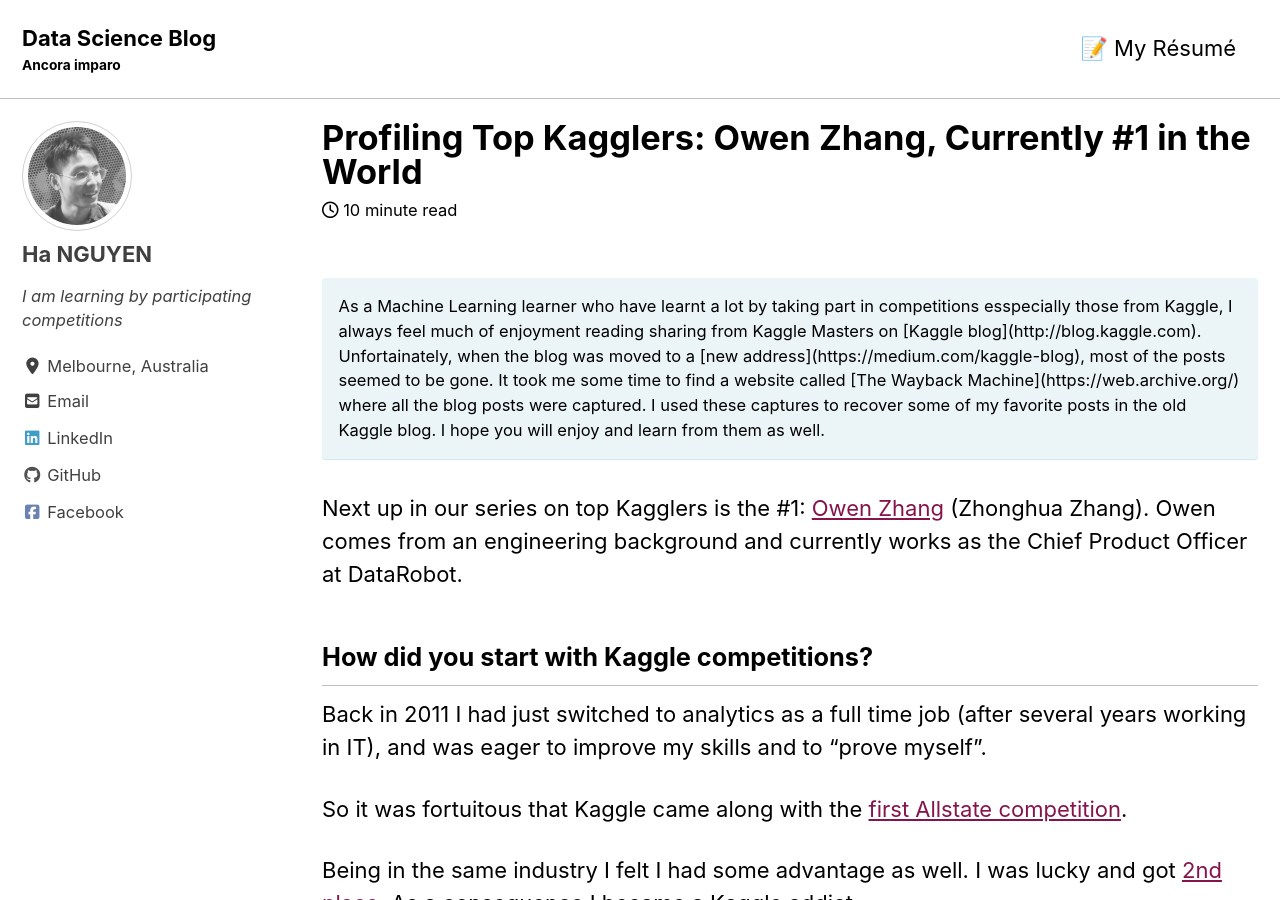
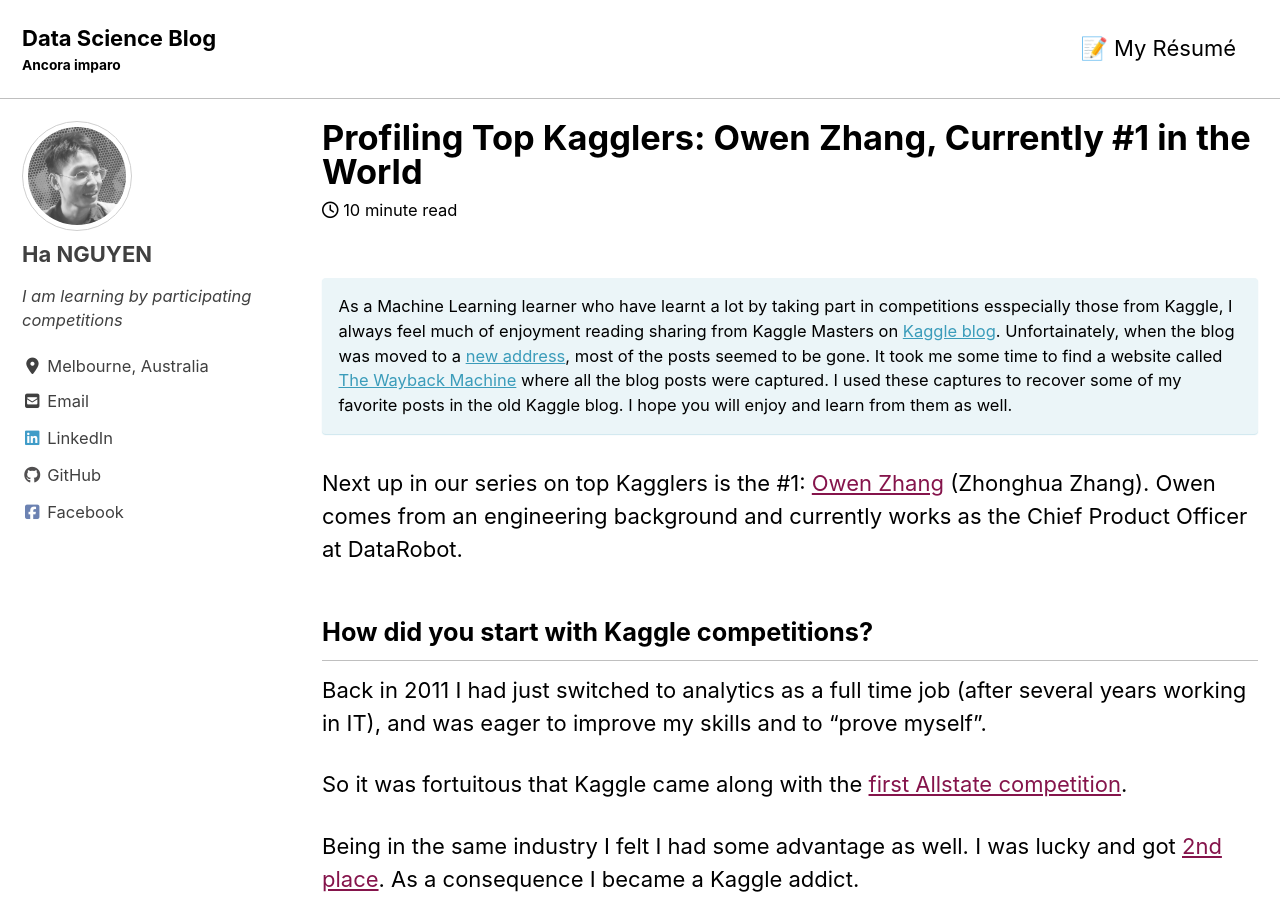
Before and after one commit to datasciblog/datasciblog.github.io, a Jekyll site: the page built from _posts/2015-06-22-profiling-top-kagglers-owen-zhang-currently-1-in-the-world.md, in a window 1280 px wide and 900 px high. Built offline with Jekyll 4.4.1, drawn with Linux system fonts in a browser that asks for light colours; cached includes are drawn as plain includes; nearby versions of some CDN libraries; part of the change alters nothing that is shown.

Commit message:
Update 2015-06-22-profiling-top-kagglers-owen-zhang-currently-1-in-the-world.md

```diff
--- a/_posts/2015-06-22-profiling-top-kagglers-owen-zhang-currently-1-in-the-world.md
+++ b/_posts/2015-06-22-profiling-top-kagglers-owen-zhang-currently-1-in-the-world.md
@@ -15,7 +15,7 @@ classes: wide
 ---
 
 <div class="notice--info">
-As a Machine Learning learner who have learnt a lot by taking part in competitions esspecially those from Kaggle, I always feel much of enjoyment reading sharing from Kaggle Masters on [Kaggle blog](http://blog.kaggle.com). Unfortainately, when the blog was moved to a [new address](https://medium.com/kaggle-blog), most of the posts seemed to be gone. It took me some time to find a website called [The Wayback Machine](https://web.archive.org/) where all the blog posts were captured. I used these captures to recover some of my favorite posts in the old Kaggle blog. I hope you will enjoy and learn from them as well.
+As a Machine Learning learner who have learnt a lot by taking part in competitions esspecially those from Kaggle, I always feel much of enjoyment reading sharing from Kaggle Masters on <a href="http://blog.kaggle.com">Kaggle blog</a>. Unfortainately, when the blog was moved to a <a href="https://medium.com/kaggle-blog">new address</a>, most of the posts seemed to be gone. It took me some time to find a website called <a href="https://web.archive.org/">The Wayback Machine</a> where all the blog posts were captured. I used these captures to recover some of my favorite posts in the old Kaggle blog. I hope you will enjoy and learn from them as well.
 </div>
 
 Next up in our series on top Kagglers is the #1: [Owen Zhang](https://www.kaggle.com/owenzhang1) (Zhonghua Zhang). Owen comes from an engineering background and currently works as the Chief Product Officer at DataRobot.
```
